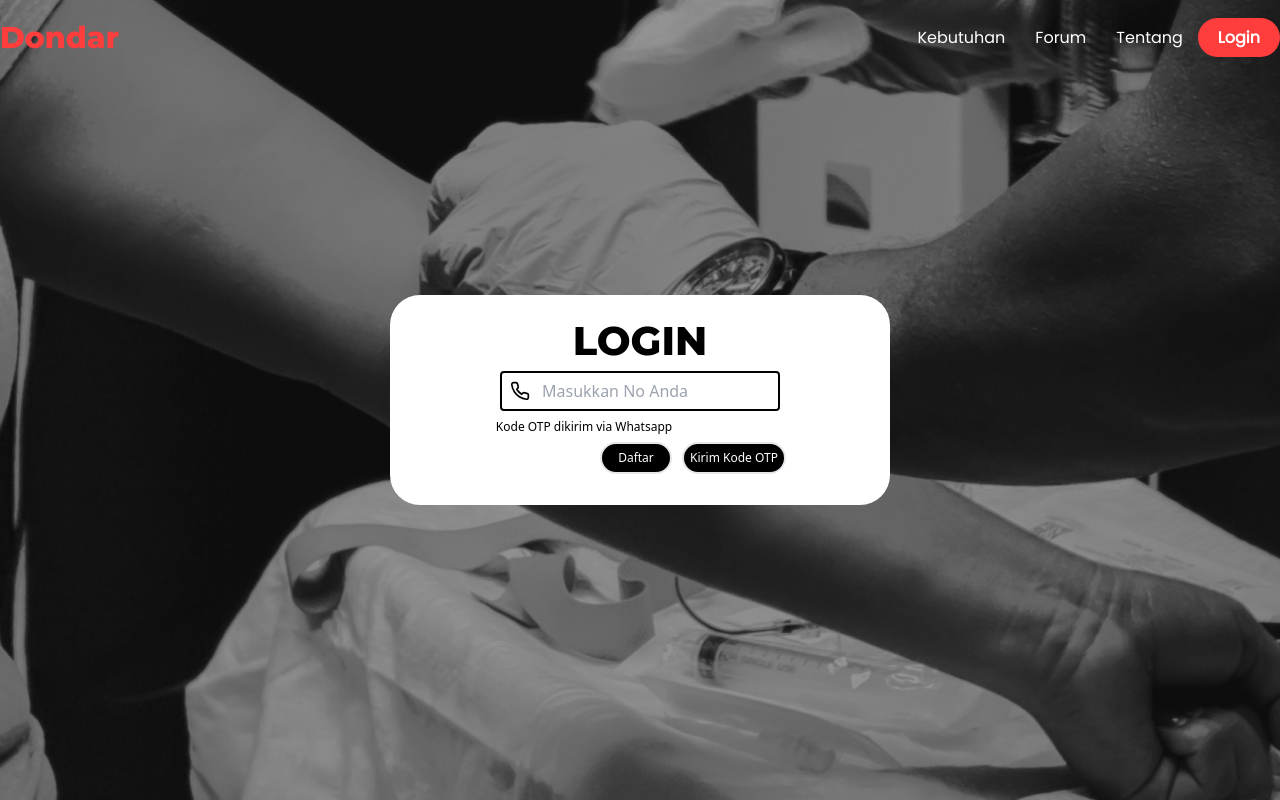
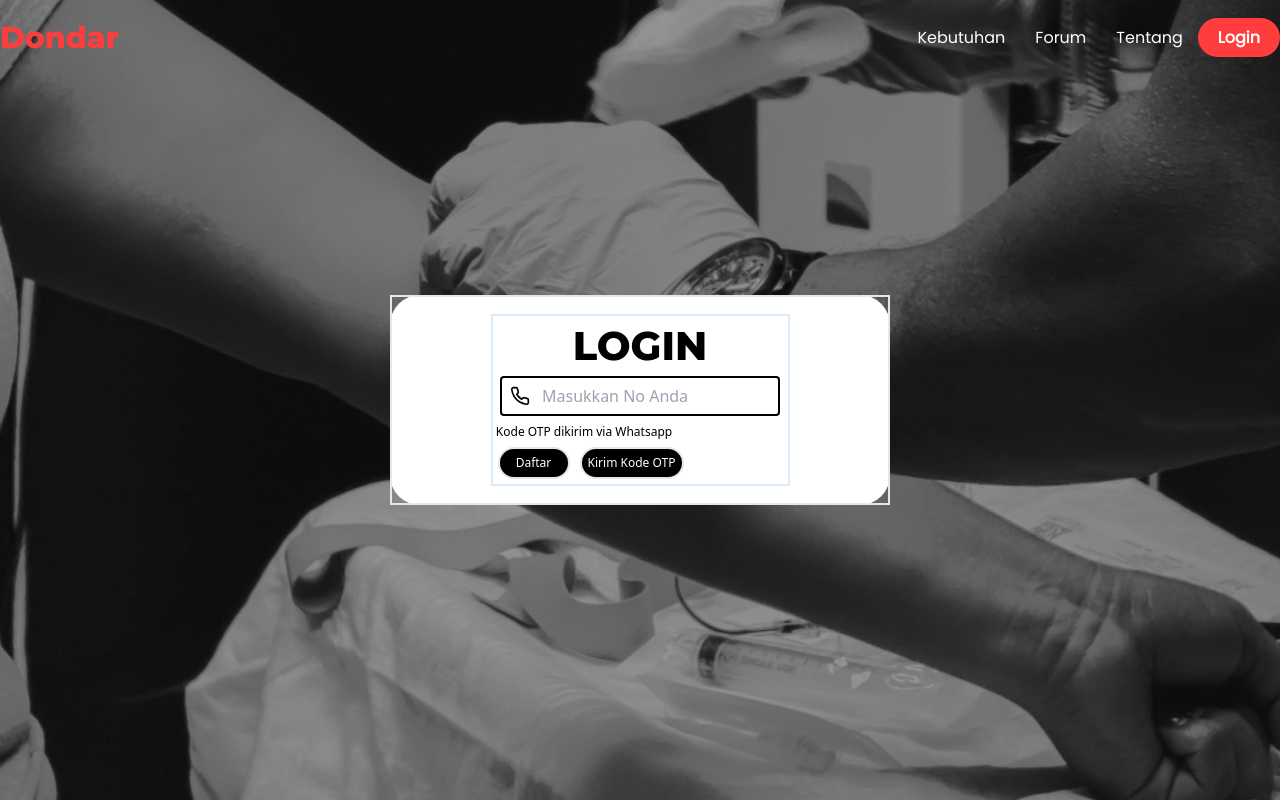
Before and after one commit to abdisavia/DonorDarahFrontEnd, a Next.js app in the folder my-app/: page /Login in a window 1280 px wide. Built offline with nearby package versions, Linux system fonts and the light colour scheme.

Commit message:
New Update

```diff
--- a/my-app/src/_styles/css/login.css
+++ b/my-app/src/_styles/css/login.css
@@ -37,12 +37,14 @@ wraper* {
 }
 
 .wraper {
+  display:flex;
+  justify-content: center;
+  align-items:center;
   color: black;
   text-align: center;
   position: relative;
-  width: 596px;
-  height: 58px;
-  margin-top: 1rem;
+  width: 100%;
+  height: 100%;
 }
 
 
--- a/my-app/src/_styles/css/regis.css
+++ b/my-app/src/_styles/css/regis.css
@@ -11,6 +11,7 @@
 }
 
 .rectangle-37 {
+  position: relative;
   display: flex;
   background: #ffffff;
   border-radius: 30px;
@@ -18,7 +19,6 @@
   height: 55vh;
   margin: auto;
   text-align: center;
-  /* position: relative; */
 }
 
 .tombol5 {
--- a/my-app/src/app/(pages)/Login/page.jsx
+++ b/my-app/src/app/(pages)/Login/page.jsx
@@ -8,9 +8,9 @@ export default function Login() {
         <Navbar itemsColor="text-white" />
         <div className="row">
           <div class="rectangle-36">
-            <div className="wraper text-center">
-              <label className="text-black font-Title text-[40px]">LOGIN</label>
-              <form>
+            <div className="wraper text-center border-2">
+              <form className="border-2 border-blue-100">
+                <label className="text-black font-Title text-[40px] block">LOGIN</label>
                 <div className="input-container">
                   <img
                     className="input-icon"
--- a/my-app/src/app/(pages)/register/page.jsx
+++ b/my-app/src/app/(pages)/register/page.jsx
@@ -39,7 +39,7 @@ export default function Register() {
       setErrorMessage(
         <ErrorMessage
           message="tidak boleh ada data yang kosong"
-          kelas="w-[400px] h-auto bg-red text-white  absolute left-[-1px] bottom-[-50px] rounded-xl p-2"
+          kelas="w-full h-auto bg-red text-white  absolute left-[-1px] bottom-[-50px] rounded-xl p-2"
         />
       );
     } else {
@@ -65,13 +65,6 @@ export default function Register() {
        console.log(data.nama)
     }
   };
-  const Style = {
-    // height: "40px",
-    // width: "150px",
-    position: "relative",
-    top: "-65px",
-    right: "1.5vh"
-  };
 
   return (
     <section>
@@ -80,10 +73,10 @@ export default function Register() {
         <div className="row">
           <div class="rectangle-37">
             <div className="wraper text-center">
-              <label className="text-black font-Title text-[40px]">
-                Register
-              </label>
-              <form>
+              <form className="border-2 w-full px-2">
+                <label className="text-black font-Title text-[40px] block">
+                  Register
+                </label>
                 <div className="input-container mb-3">
                   <img
                     className="input-icon"
@@ -100,18 +93,18 @@ export default function Register() {
                     name="noTelp"
                   />
                 </div>
-                <div>
+                <div className="border-2 h-auto w-auto">
                   <Provinsi />
+                  <Kabupaten />
+                  <Kecamatan />
+                  <Kelurahan />
+                  <Golongan/>
                 </div>
-                <Kabupaten />
-                <Kecamatan />
-                <Kelurahan />
-                <Golongan/>
-                <div style={Style}>
+                <div className="border-2">
                   <p className="tulisan text-xs">
                     Kode OTP dikirim via Whatsapp
                   </p>
-                  <button className="tombol5 float-right border-2 bg-black text-xs text-white rounded-full h-8 w-40"  onClick={registrasi}>
+                  <button className="float-right border-2 bg-black text-l font-bold p-5 text-white rounded-full "  onClick={registrasi}>
                     <a href="/pages/OTP">Kirim Kode OTP</a>
                   </button>
                 </div>
```
